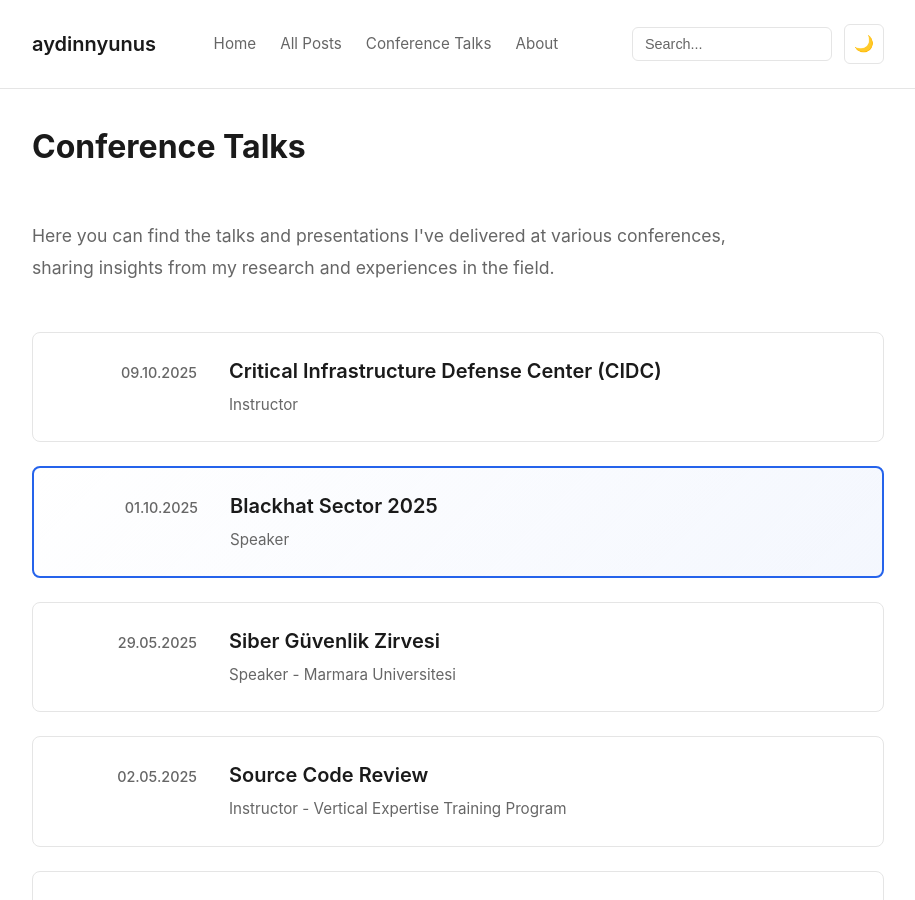
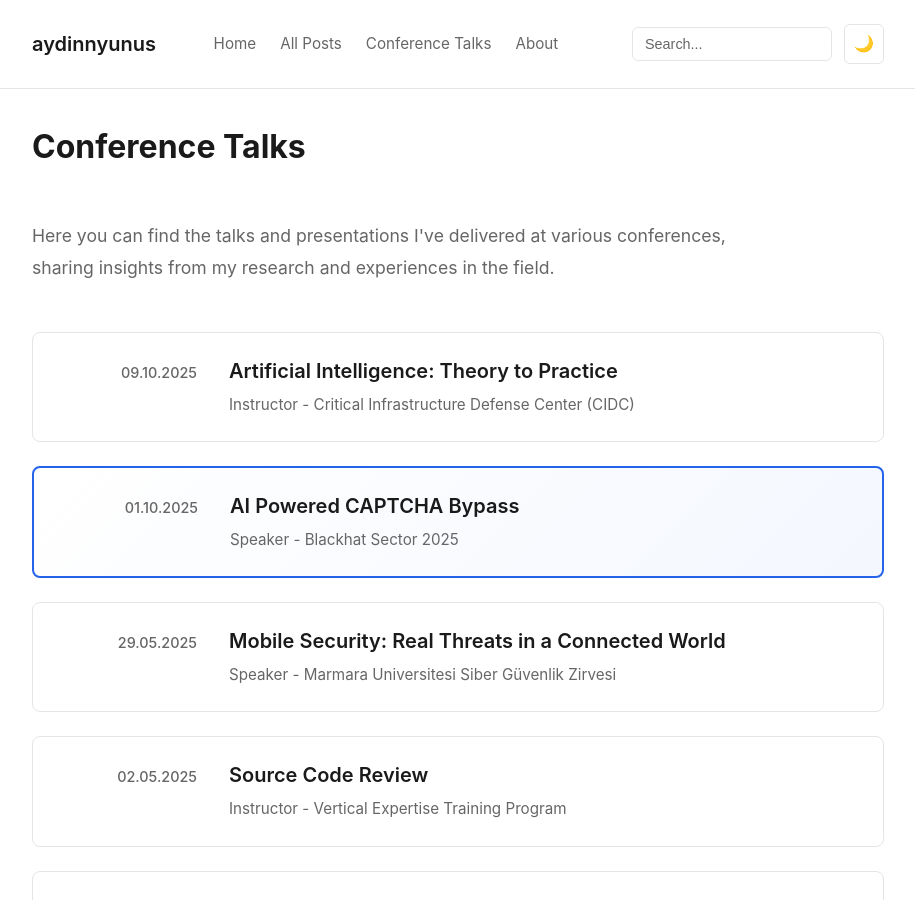
Before and after one commit to aydinnyunus/aydinnyunus.github.io, a Jekyll site: the page built from talks.html, in a window 1280 px wide and 900 px high. Shown: the whole window, without its empty margins (182-1097 px from the left). Built offline with Jekyll 4.4.1, drawn with Linux system fonts in a browser that asks for light colours.

Commit message:
Update talk titles: Blackhat AI CAPTCHA Bypass, CIDC AI Theory to Practice, Marmara Mobile Security

```diff
--- a/talks.html
+++ b/talks.html
@@ -13,8 +13,8 @@ title: Conference Talks
       <div class="talk-item">
         <div class="talk-date">09.10.2025</div>
         <div class="talk-content">
-          <h3 class="talk-title">Critical Infrastructure Defense Center (CIDC)</h3>
-          <p class="talk-role">Instructor</p>
+          <h3 class="talk-title">Artificial Intelligence: Theory to Practice</h3>
+          <p class="talk-role">Instructor - Critical Infrastructure Defense Center (CIDC)</p>
         </div>
       </div>
 
@@ -23,18 +23,18 @@ title: Conference Talks
         <div class="talk-content">
           <h3 class="talk-title">
             <a href="https://www.youtube.com/watch?v=2fkiIENZfcE" target="_blank" rel="noopener noreferrer">
-              Blackhat Sector 2025
+              AI Powered CAPTCHA Bypass
             </a>
           </h3>
-          <p class="talk-role">Speaker</p>
+          <p class="talk-role">Speaker - Blackhat Sector 2025</p>
         </div>
       </div>
 
       <div class="talk-item">
         <div class="talk-date">29.05.2025</div>
         <div class="talk-content">
-          <h3 class="talk-title">Siber Güvenlik Zirvesi</h3>
-          <p class="talk-role">Speaker - Marmara Universitesi</p>
+          <h3 class="talk-title">Mobile Security: Real Threats in a Connected World</h3>
+          <p class="talk-role">Speaker - Marmara Universitesi Siber Güvenlik Zirvesi</p>
         </div>
       </div>
 
```
